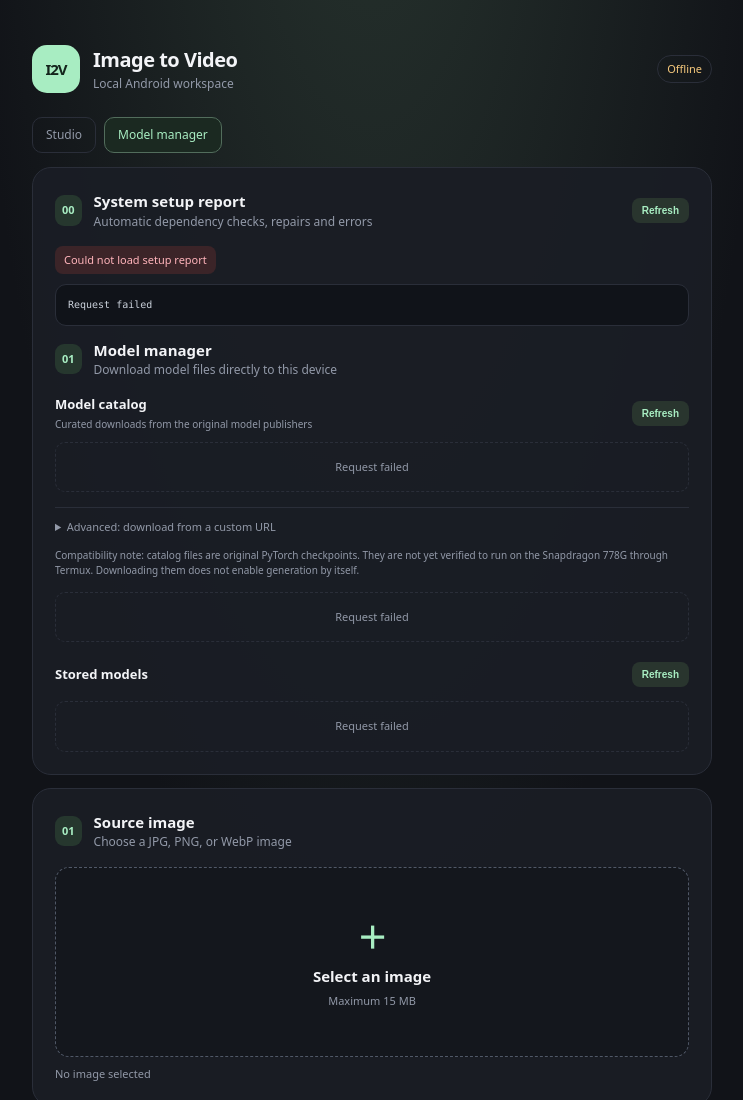
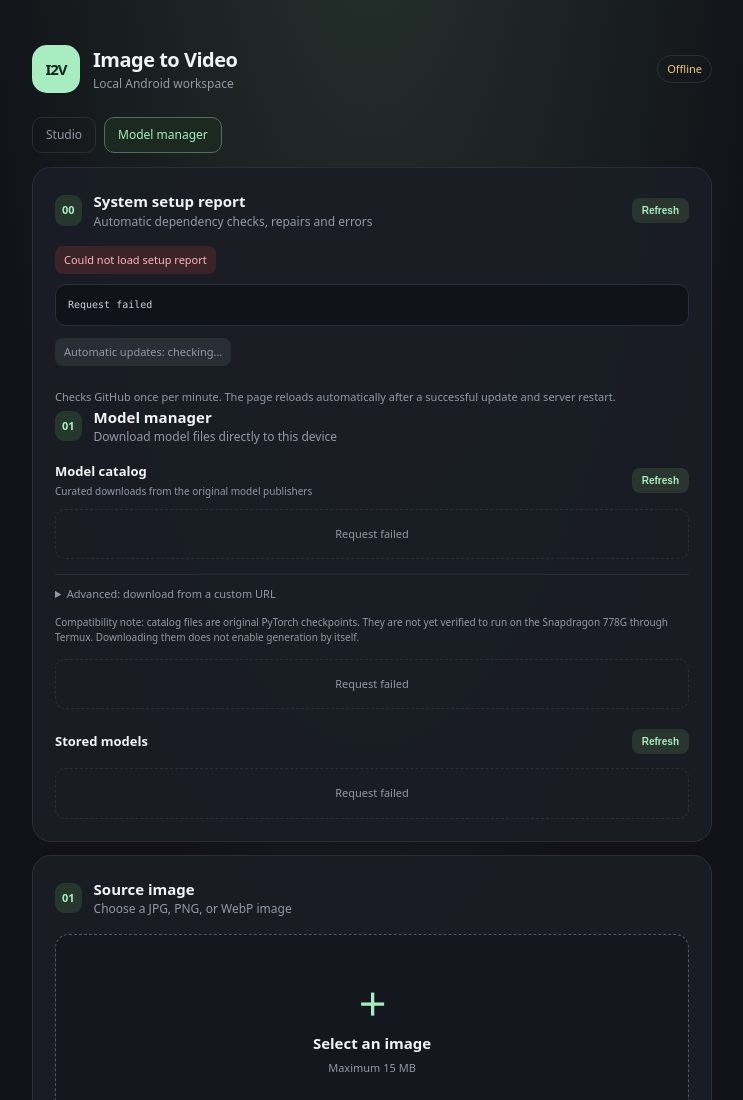
Before and after one commit to 1alind/i2v, a website: page public/index.html in a window 1280 px wide. Shown: the top 1100 px of the page, without its empty margins (268-1011 px from the left). Drawn offline with Linux system fonts and the light colour scheme; no server answers.

Commit message:
Show automatic update status in dashboard

```diff
--- a/public/index.html
+++ b/public/index.html
@@ -22,6 +22,8 @@
       <div id="setupReportState" class="report-state">Checking setup report…</div>
       <pre id="setupReport" class="setup-report">Waiting for setup report…</pre>
       <p id="setupReportTime" class="footnote"></p>
+      <div id="updateState" class="report-state">Automatic updates: checking…</div>
+      <p id="updateMessage" class="footnote">Checks GitHub once per minute. The page reloads automatically after a successful update and server restart.</p>
       <div class="section-title"><span>01</span><div><h2>Model manager</h2><p>Download model files directly to this device</p></div></div>
       <div class="catalog-heading"><div><h3>Model catalog</h3><p>Curated downloads from the original model publishers</p></div><button id="refreshCatalog" class="small-button">Refresh</button></div>
       <div id="catalogList" class="catalog-list"><div class="empty-state">Loading model catalog…</div></div>
```
